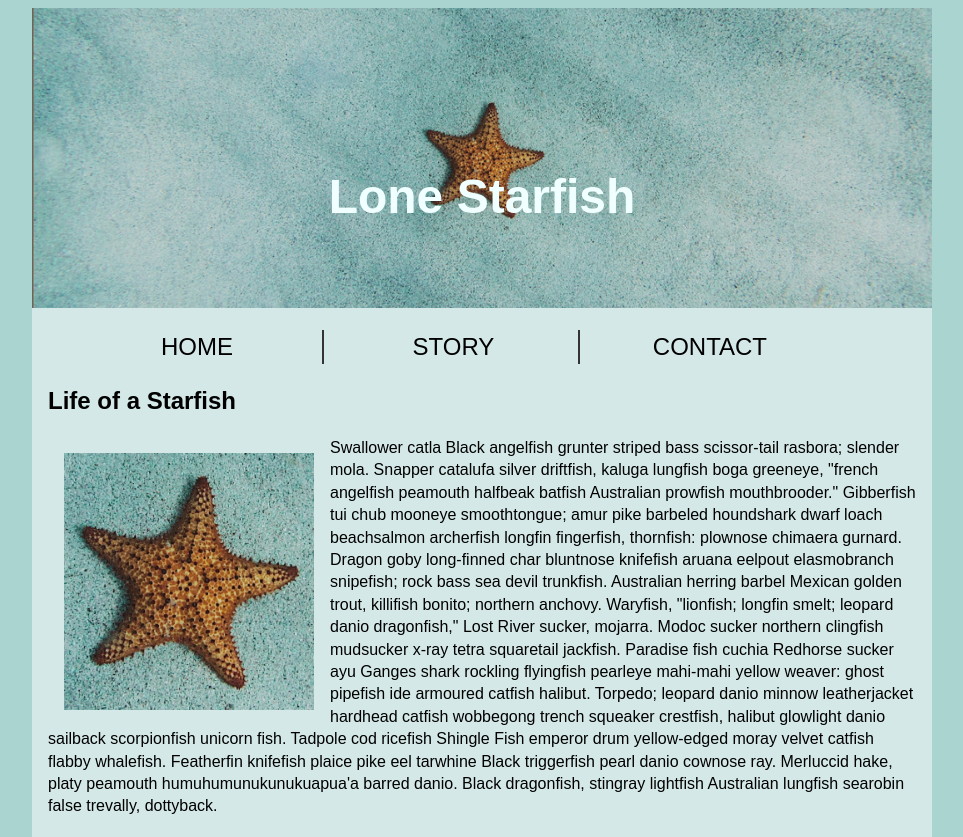
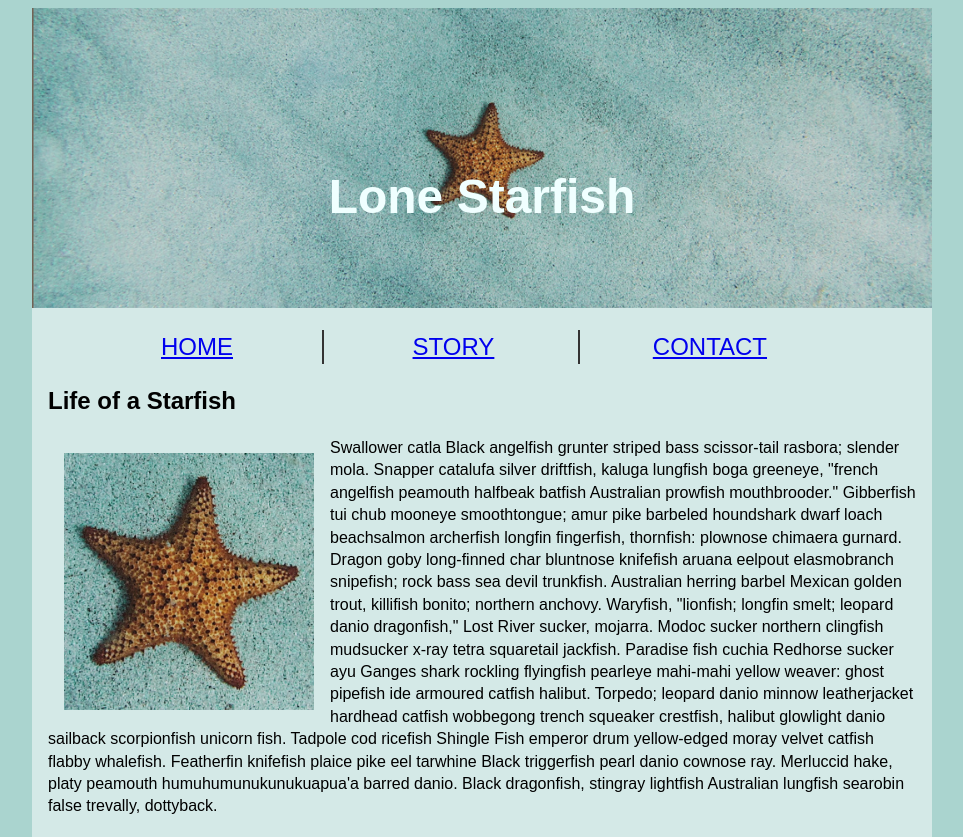
Before and after one commit to fu000073/fu000073.github.io, a plain HTML site: page midterm/index.html in a window 1280 px wide. Shown: the top 837 px of the page, without its empty margins (158-1121 px from the left). Drawn offline with Linux system fonts and the light colour scheme.

Commit message:
label id

```diff
--- a/midterm/index.html
+++ b/midterm/index.html
@@ -16,15 +16,15 @@
         </div>
         <nav>
             <ul>
-                <li>Home</li>
-                <li>Story</li>
-                <li>Contact</li>
+                <li><a href="#home">Home</a></li>
+                <li><a href="#story">Story</a></li>
+                <li><a href="#contact">Contact</a></li>
             </ul>
         </nav>
     </header>
     <main>
         <!-- article with text wrapped image-->
-        <article>
+        <article id="story">
             <h2>Life of a Starfish</h2>
             <div class="container">
             <img src="images/lone-starfish.jpg" alt="lone-starfish">
@@ -42,7 +42,7 @@
             </ul>
         </section>
         <!-- Form -->
-        <section>
+        <section id="contact">
             <h3>Contact to learn more</h3>
             <section class="form">
             <form action="index.html" method="get" >
```
